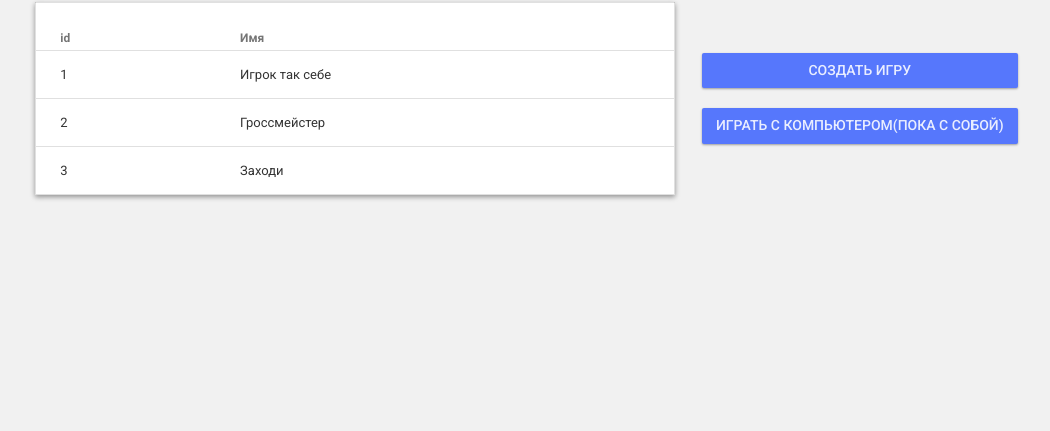
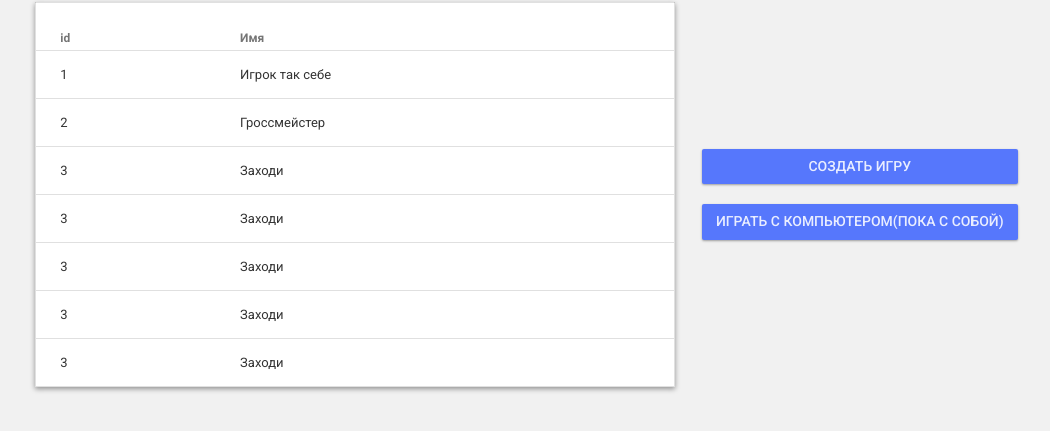
Before and after one commit to YuriFA/russian-checkers, a website with bundled scripts: page public/index.html in a window 1280 px wide. Shown: the part 79-510 px from the top of the page, without its empty margins (113-1163 px from the left). Built offline with nearby package versions, Linux system fonts and the light colour scheme.

```diff
--- a/public/index.html
+++ b/public/index.html
@@ -25,6 +25,22 @@
                     <tr>
                         <td>2</td>
                         <td>Гроссмейстер</td>
+                    </tr>
+                    <tr>
+                        <td>3</td>
+                        <td>Заходи</td>
+                    </tr>
+                    <tr>
+                        <td>3</td>
+                        <td>Заходи</td>
+                    </tr>
+                    <tr>
+                        <td>3</td>
+                        <td>Заходи</td>
+                    </tr>
+                    <tr>
+                        <td>3</td>
+                        <td>Заходи</td>
                     </tr>
                     <tr>
                         <td>3</td>
```
